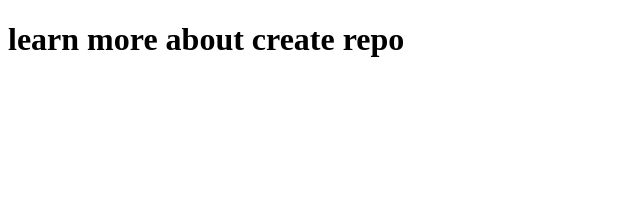
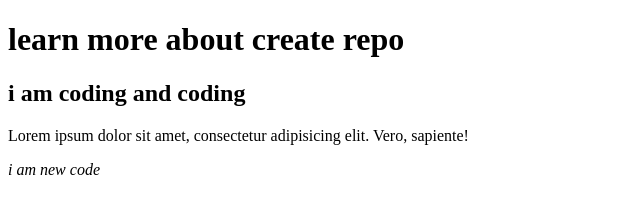
Before and after one commit to sobahan-ali/my-second-repo, a plain HTML site: page index.html in a window 1280 px wide. Shown: the whole page, without its empty margins (0-640 px from the left). Drawn offline with Linux system fonts and the light colour scheme.

Commit message:
header added

```diff
--- a/index.html
+++ b/index.html
@@ -8,5 +8,8 @@
 </head>
 <body>
     <h1>learn more about create repo</h1>
+    <h2>i am coding and coding </h2>
+    <p>Lorem ipsum dolor sit amet, consectetur adipisicing elit. Vero, sapiente!</p>
+    <p><i>i am new code</i></p>
 </body>
 </html>
--- /dev/null
+++ b/style.css
@@ -0,0 +1,3 @@
+h1{
+    background-color: green;
+}
```
